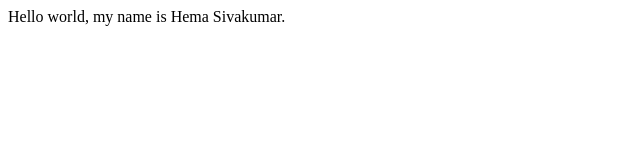
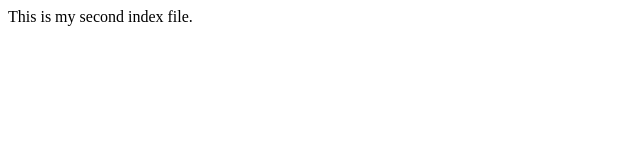
Before and after one commit to Hema18-OMA/Hema18-OMA1.github.io, a plain HTML site: page index.html in a window 1280 px wide. Shown: the whole page, without its empty margins (0-640 px from the left). Drawn offline with Linux system fonts and the light colour scheme.

Commit message:
Update index.html

```diff
--- a/index.html
+++ b/index.html
@@ -2,7 +2,7 @@
 <html>
 
 <body>
-Hello world, my name is Hema Sivakumar.
+This is my second index file.
 </body>
 
 </html>
```
